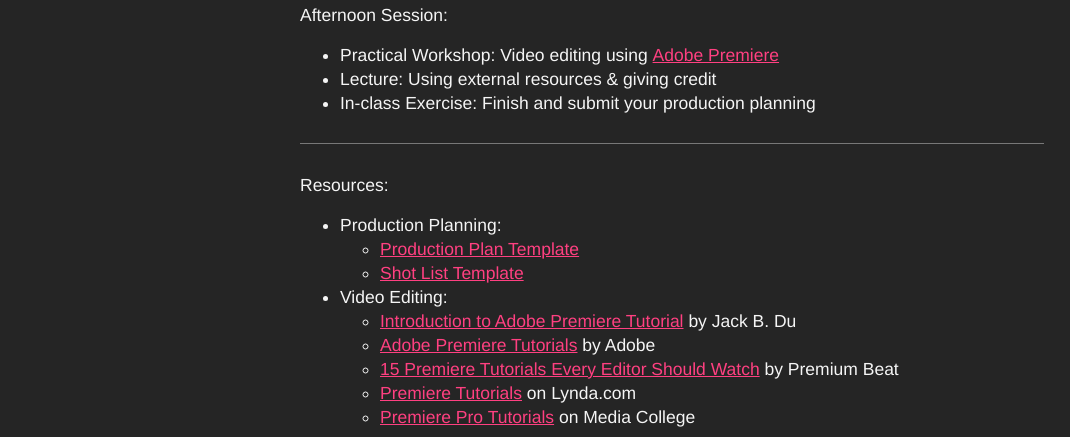
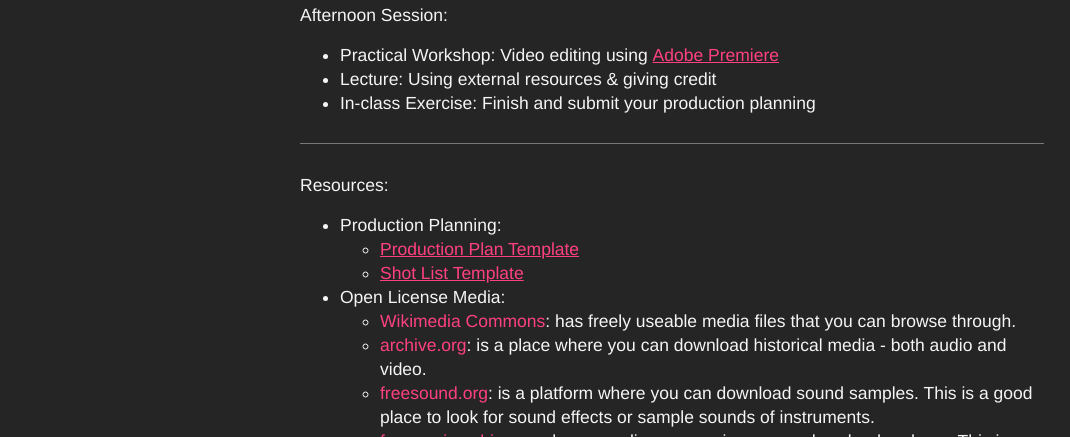
Before and after one commit to js6450/DigitalFilmmaking, a plain HTML site: page index.html in a window 1280 px wide. Shown: the part 363-800 px from the top of the page, without its empty margins (0-1070 px from the left). Drawn offline with nearby package versions, Linux system fonts and the light colour scheme.

Commit message:
updated day 3 content

```diff
--- a/index.html
+++ b/index.html
@@ -54,6 +54,15 @@
                         <li><a href="data/production-plan.pdf" download>Production Plan Template</a></li>
                         <li><a href="data/shot-list.pdf" download>Shot List Template</a></li>
                     </ul>
+                    <li>Open License Media:</li>
+                    <ul>
+                        <li><a>Wikimedia Commons</a>: has freely useable media files that you can browse through.</li>
+                        <li><a>archive.org</a>: is a place where you can download historical media - both audio and video.</li>
+                        <li><a>freesound.org</a>: is a platform where you can download sound samples. This is a good place to look for sound effects or sample sounds of instruments.
+                        </li>
+                        <li><a>freemusicarchive.org</a>: has open-license music you can download and use. This is a good website to look through for some background music.
+                        </li>
+                    </ul>
                     <li>Video Editing:</li>
                     <ul>
                         <li><a href="http://jackbdu.com/workshops/getting-started-with-premiere/">Introduction to Adobe Premiere Tutorial</a> by Jack B. Du</li>
```
